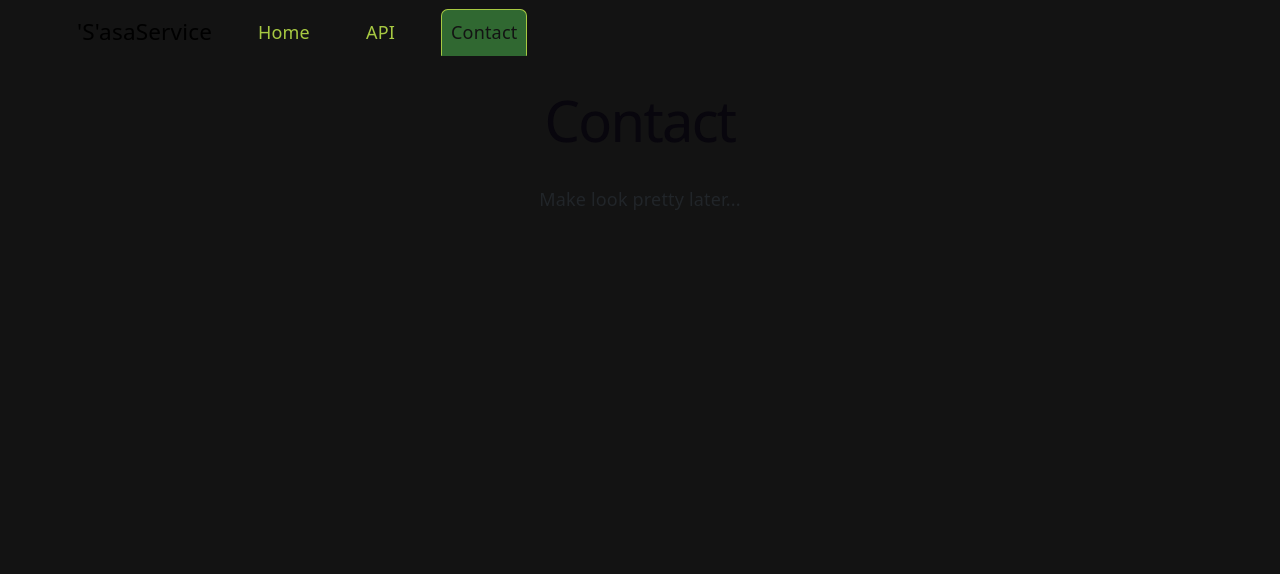
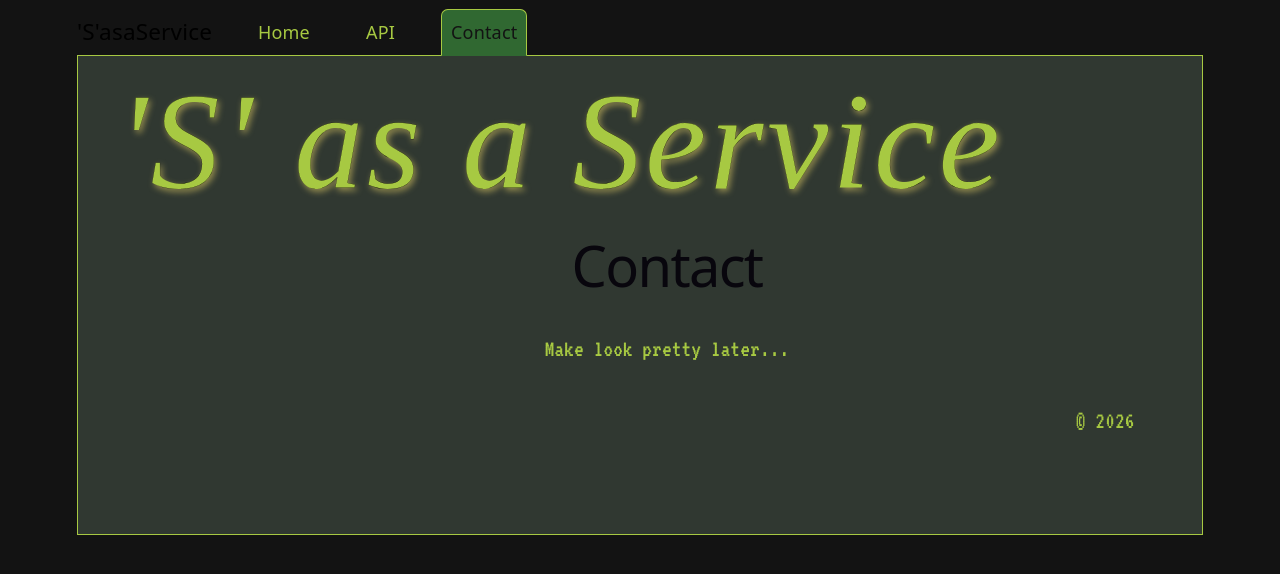
Before and after one commit to kyle138/sasaservice, a React (Vite) app in the folder frontend/: page /contact in a window 1280 px wide. Shown: the top 574 px of the page. Built offline with nearby package versions, Linux system fonts and the light colour scheme; a web font is replaced by a local one.

Commit message:
placeholder for Contact

```diff
--- a/frontend/src/pages/Contact.jsx
+++ b/frontend/src/pages/Contact.jsx
@@ -1,11 +1,38 @@
 import React from 'react';
+import Container from 'react-bootstrap/Container';
+import CoolS from '../assets/CoolS.svg';
+import Logo from '../assets/SasaService_logo_DS.svg';
+import Row from 'react-bootstrap/Row';
+import Col from 'react-bootstrap/Col';
+import Image from 'react-bootstrap/Image';
+import Tooltip from 'react-bootstrap/Tooltip';
+import OverlayTrigger from 'react-bootstrap/OverlayTrigger';
 
 function Contact() {
   return (
-    <>
-      <h1>Contact</h1>
-      <p>Make look pretty later...</p>
-    </>
+    <Container className='vt323-regular crt mb-5'>
+      <Row className='pt-4 pb-2'>
+        <OverlayTrigger
+          delay={{ show: 138, hide: 400 }}
+          overlay={<Tooltip id="LogoTip">'S' as a Service, redefining Saas!</Tooltip>}
+        >
+          <Image
+            id="logo"
+            src={Logo}
+            alt="'S' as a Service, redefining Saas!"
+          />
+        </OverlayTrigger>
+      </Row>
+      <Row className='py-2 ps-5 text-center'>
+        <h1>Contact</h1>
+        <p>Make look pretty later...</p>
+      </Row>
+      <Row className='pt-4 pb-3 pe-5'>
+        <Col>
+          <p className='text-end'>© 2026</p>
+        </Col>
+      </Row>
+    </Container>
   )
 };
 
```
